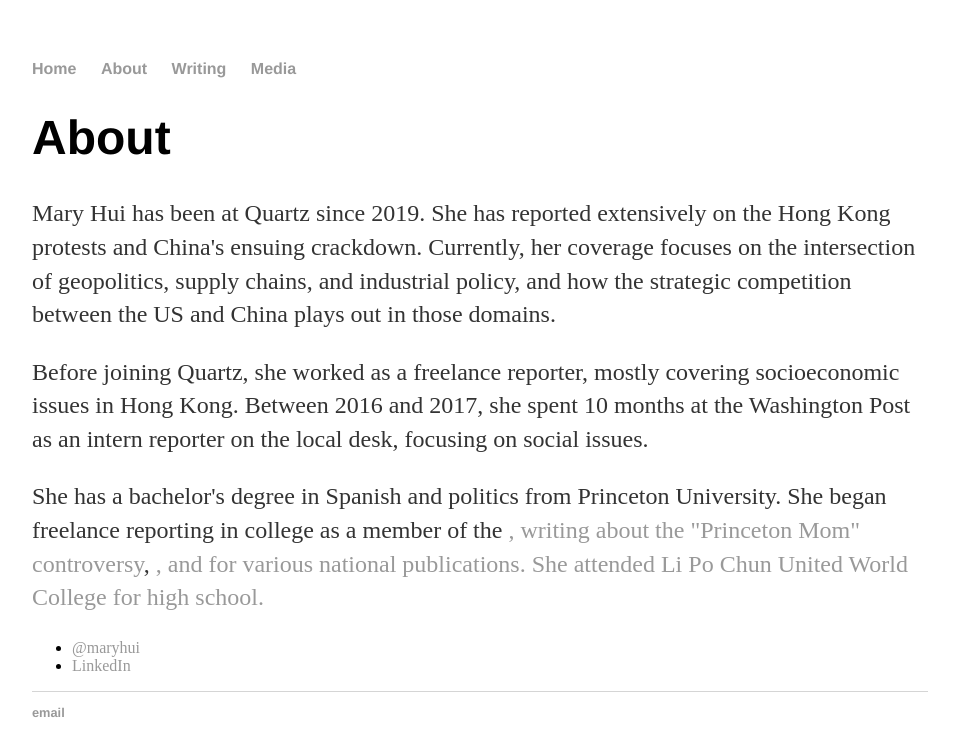
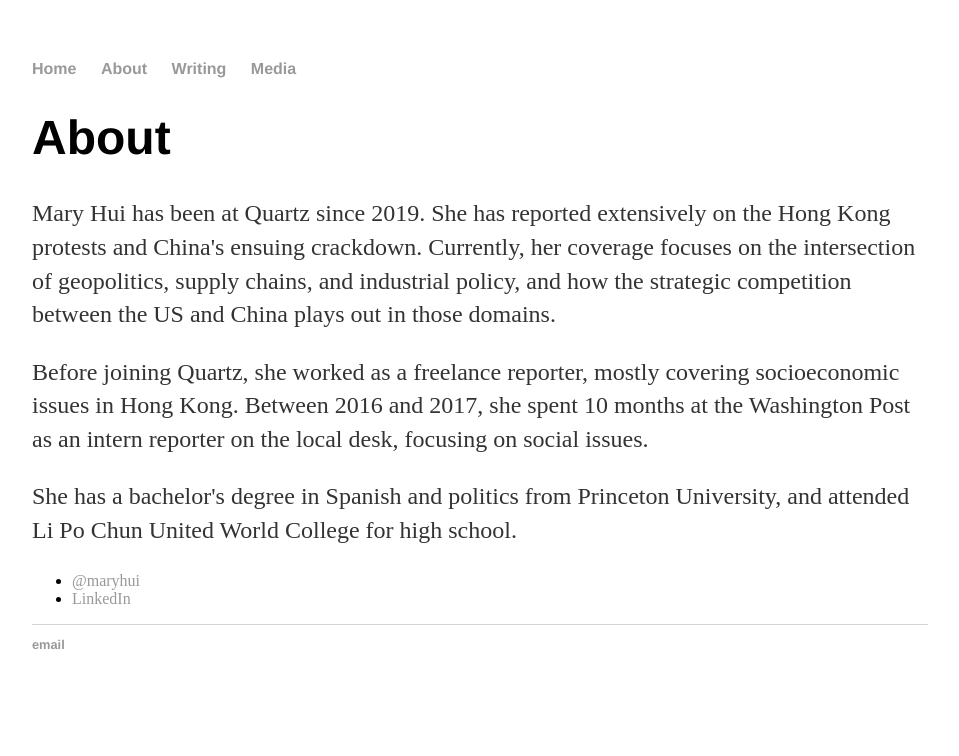
Before and after one commit to marykmhui/marykmhui, a Jekyll site: the page built from about/index.html, in a window 1280 px wide. Shown: the top 756 px of the page, without its empty margins (160-1119 px from the left). Built offline with Jekyll 4.4.1, drawn with Linux system fonts in a browser that asks for light colours.

Commit message:
Update index.html

```diff
--- a/about/index.html
+++ b/about/index.html
@@ -7,8 +7,7 @@
 			<h1>About</h1>
 			<p>Mary Hui has been at Quartz since 2019. She has reported extensively on the Hong Kong protests and China's ensuing crackdown. Currently, her coverage focuses on the intersection of geopolitics, supply chains, and industrial policy, and how the strategic competition between the US and China plays out in those domains.<p>
 			Before joining Quartz, she worked as a freelance reporter, mostly covering socioeconomic issues in Hong Kong. Between 2016 and 2017, she spent 10 months at the Washington Post as an intern reporter on the local desk, focusing on social issues.<p>
-			She has a bachelor's degree in Spanish and politics from Princeton University. She began freelance reporting in college as a member of the <a href="http://www.universitypressclub.com"University Press Club</a>, writing about the <a href="https://www.theatlantic.com/education/archive/2015/03/the-princeton-mom-controversy-and-campus-rape-today/386528/"<q>"Princeton Mom" controversy</a>, <a href="https://www.theatlantic.com/education/archive/2015/04/performances-parties-and-parodies-when-do-they-cross-the-line/391308/"campus free speech issues</a>, and <a href="https://www.washingtonpost.com/news/grade-point/wp/2015/11/23/after-protests-princeton-debates-woodrow-wilsons-legacy/"campus protests</a> for various national publications.
-			She attended Li Po Chun United World College for high school.</p>
+			She has a bachelor's degree in Spanish and politics from Princeton University, and attended Li Po Chun United World College for high school.</p>
 
 			<ul class="contacts">
 				<li><a href="https://twitter.com/maryhui">@maryhui</a></li>
```
